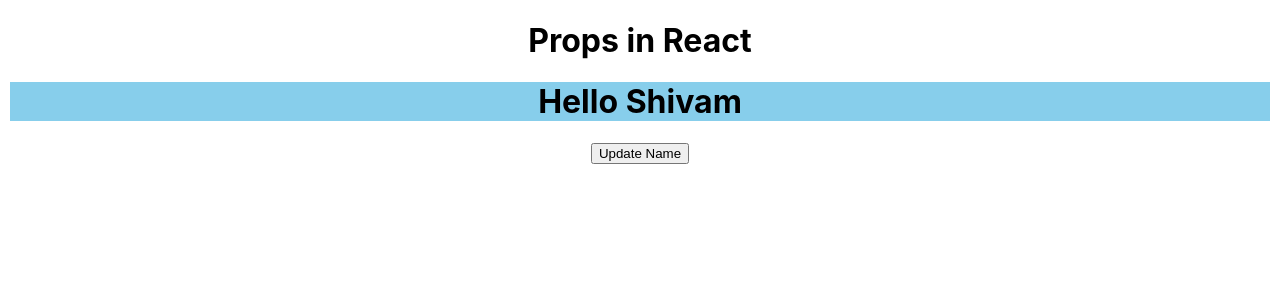
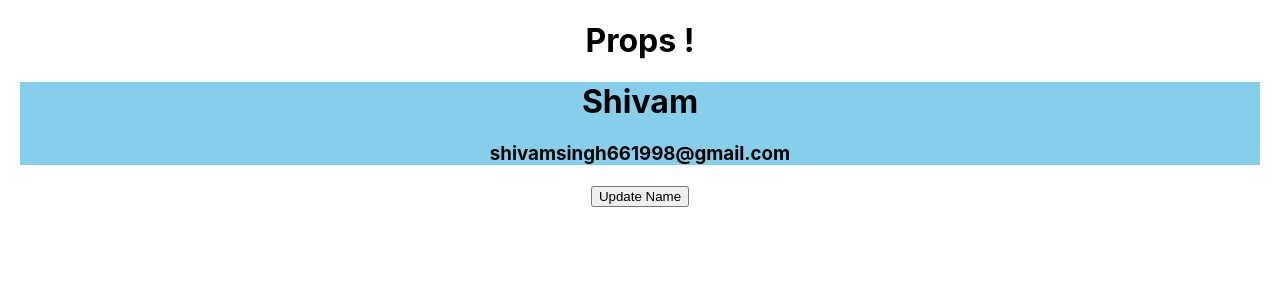
Before and after one commit to thisisshivamsingh/20-06-2022-Web-React, a React (Create React App) app: page / in a window 1280 px wide. Shown: the top 300 px of the page. Built offline with nearby package versions, Linux system fonts and the light colour scheme.

Commit message:
#14 Props in Class Component

```diff
--- a/src/App.js
+++ b/src/App.js
@@ -1,52 +1,24 @@
-import React, { useState } from "react";
 import logo from "./logo.svg";
 import "./App.css";
 import Student from "./Student";
-// class App extends Component {
-//   constructor() {
-//     super();
-//     this.state = {
-//       data: 1,
-//     };
-//   }
-//   apple() {
-//     this.setState({ data: this.state.data + 1 });
-//   }
-//   render() {
-//     return (
-//       <div className="App">
-//         <h1>{this.state.data}</h1>
-//         <button onClick={() => this.apple()}>Update Data</button>
-//       </div>
-//     );
-//   }
-// }
-function App() {
-  const [name, setName] = useState("Shivam");
-  // function apple() {
-  //   alert("hello");
-  // }
+import React from "react";
+
+class App extends React.Component {
+  constructor() {
+    super();
+    this.state = { name: "Shivam" };
+  }
+  render() {
     return (
       <div className="App">
-      <h1>Props in React</h1>
+        <h1>Props !</h1>
         <Student
-        name={name}
-        // email="shivamsingh661998@gmail.com"
-        // other={{ address: "delhi", mobile: "000" }}
-      />
-      {/* <Student
-        name={"peter"}
-        email="peter661998@gmail.com"
-        other={{ address: "noida", mobile: "111" }}
-      />
-      <Student
-        name={"priti"}
-        email="priti661998@gmail.com"
-        other={{ address: "delhi", mobile: "222" }}
-      /> */}
+          name={this.state.name}
+          email="shivamsingh661998@gmail.com"
+        ></Student>
         <button
           onClick={() => {
-          setName("Singh");
+            this.setState({ name: "Singh" });
           }}
         >
           Update Name
@@ -54,5 +26,5 @@ function App() {
       </div>
     );
   }
-
+}
 export default App;
--- a/src/Student.js
+++ b/src/Student.js
@@ -1,11 +1,12 @@
-function Student(props) {
-  console.log(props);
-  return (
-    <div style={{ backgroundColor: "skyBlue", margin: 10 }}>
-      <h1>Hello {props.name}</h1>
-      {/* <h2>Email: {props.email}</h2>
-      <h4>Address : {props.other.address}</h4> */}
-    </div>
-  );
+import React from "react";
+export default class Student extends React.Component {
+  render() {
+    console.log(this.props);
+    return (
+      <div style={{ backgroundColor: "skyBlue", margin: 20 }}>
+        <h1>{this.props.name}</h1>
+        <h3>{this.props.email}</h3>
+      </div>
+    );
+  }
 }
-export default Student;
```
Lines whose indentation alone changed are shown as unchanged.
